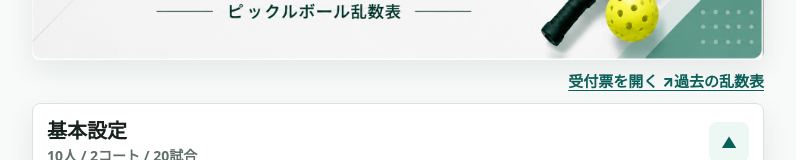
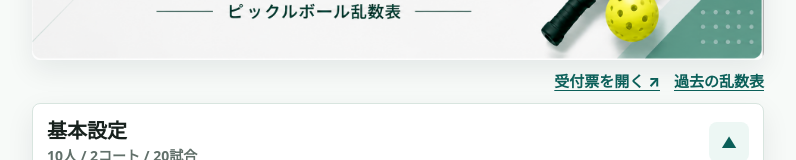
Before and after one commit to kantopickles/pickle-ransuuhyou, a Next.js app: page / in a window 1280 px wide. Shown: the part 157-317 px from the top of the page, without its empty margins (242-1038 px from the left). Built offline with nearby package versions, Linux system fonts and the light colour scheme.

Commit message:
Style reception app link

```diff
--- a/app/globals.css
+++ b/app/globals.css
@@ -70,6 +70,8 @@ button {
 
 .utility-nav {
   display: flex;
+  flex-wrap: wrap;
+  gap: 14px;
   justify-content: flex-end;
   margin: -4px 0 12px;
 }
```
